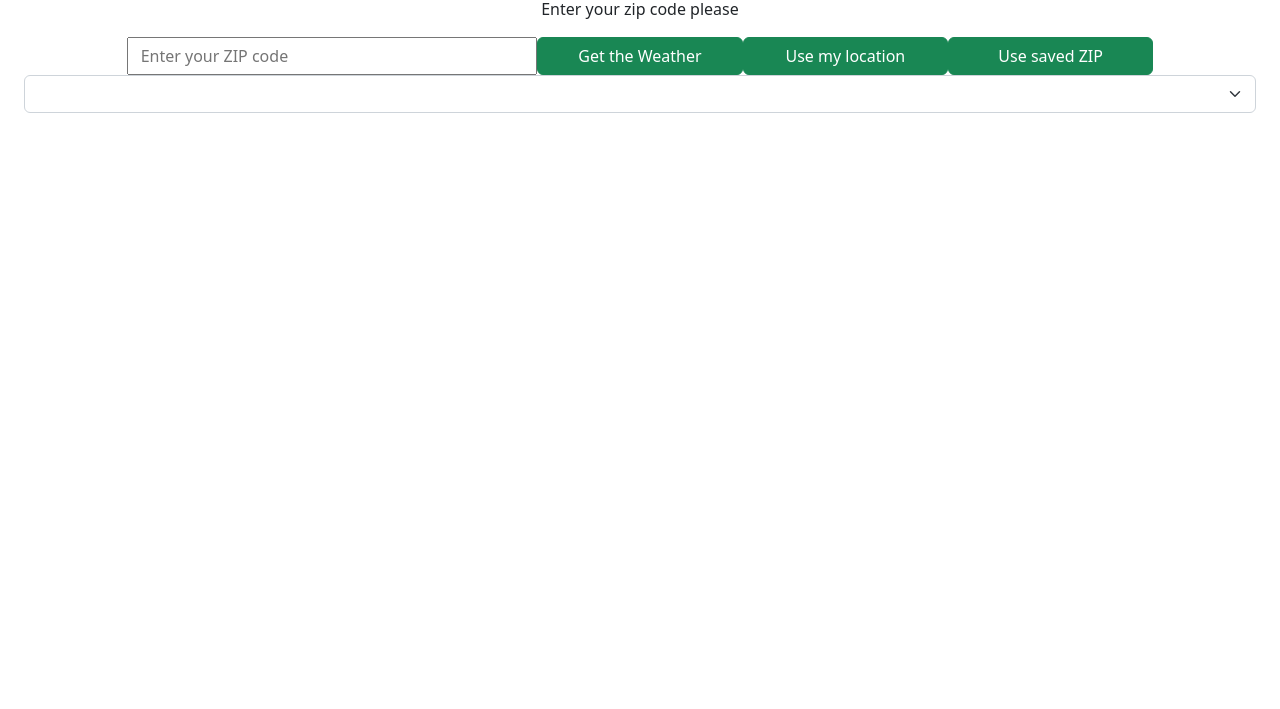
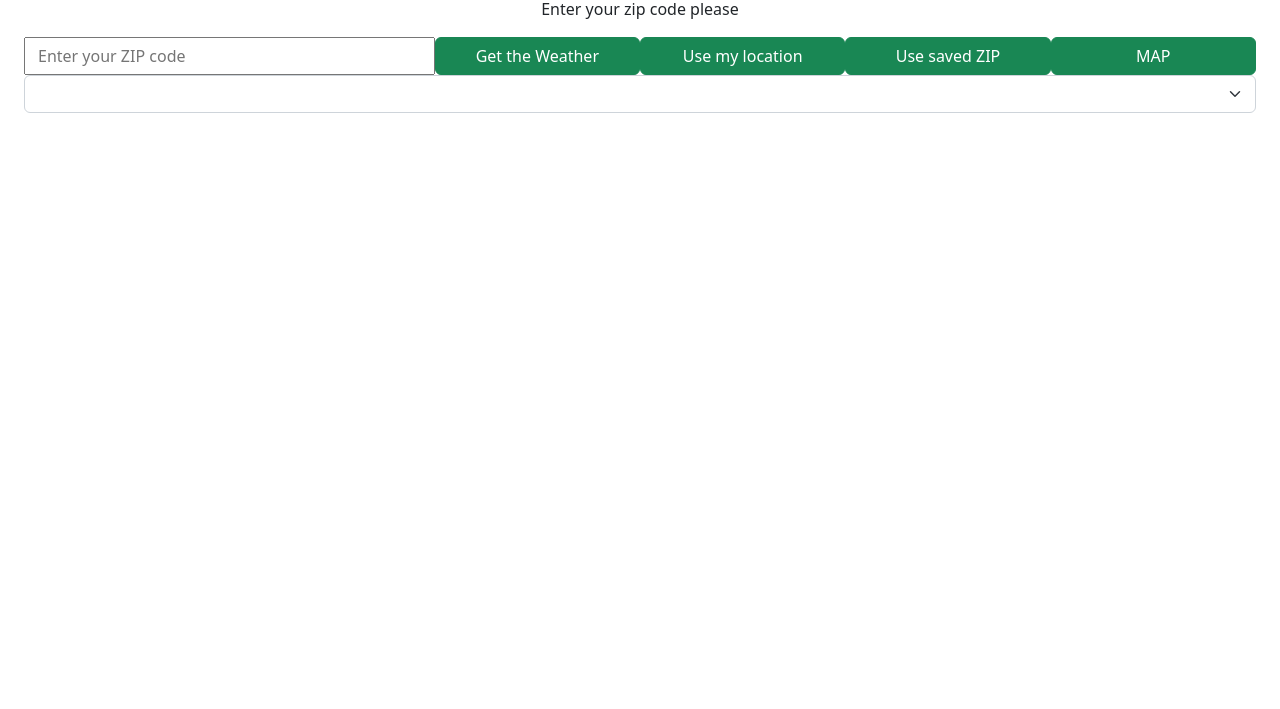
Before and after one commit to Zestus01/weatherApp, a website: page index.html in a window 1280 px wide. Shown: the part 91-800 px from the top of the page. Drawn offline with nearby package versions, Linux system fonts and the light colour scheme; some packages are replaced by stand-ins of ours.

Commit message:
modified:   .gitignore 	modified:   index.html 	modified:   main.js

```diff
--- a/index.html
+++ b/index.html
@@ -5,12 +5,19 @@
     <meta http-equiv="X-UA-Compatible" content="IE=edge">
     <meta name="viewport" content="width=device-width, initial-scale=1.0">
     <link href="https://cdn.jsdelivr.net/npm/bootstrap@5.2.1/dist/css/bootstrap.min.css" rel="stylesheet" integrity="sha384-iYQeCzEYFbKjA/T2uDLTpkwGzCiq6soy8tYaI1GyVh/UjpbCx/TYkiZhlZB6+fzT" crossorigin="anonymous">
+    <script src="https://polyfill.io/v3/polyfill.min.js?features=default"></script>
+    <script type="module" src="./index.ts"></script>
     <title>Document</title>
 </head>
 <body>
     <div id="main"></div>
+    <div id="map"></div>
 
     <script src='./node_modules/axios/dist/axios.min.js'></script>
+    <script
+      src="https://maps.googleapis.com/maps/api/js?key=AIzaSyB41DRUbKWJHPxaFjMAwdrzWzbVKartNGg&callback=initMap&v=weekly"
+      defer
+    ></script>
     <script src="main.js"></script>
 
 </body>
--- a/main.js
+++ b/main.js
@@ -57,6 +57,12 @@ function initPage(){
     saveBtn.addEventListener('click', () => {checkZip(dropDown.value)});
     topRow.appendChild(saveBtn);
 
+    const mapBtn = document.createElement('button');
+    mapBtn.textContent = 'MAP';
+    mapBtn.className = 'col-4 col-sm-2 btn btn-success';
+    mapBtn.addEventListener('click', () => {initMap()});
+    topRow.appendChild(mapBtn);
+
     const dropDown = document.createElement('select')
     dropDown.id = 'dropDown';
     dropDown.textContent = 'Saved ZIP Codes';
@@ -66,6 +72,28 @@ function initPage(){
     appendSaved(true, 0);
 
 }
+
+function initMap(){
+    let mapDiv = document.createElement('div');
+    mapDiv.id = 'map';
+    htmlBody.appendChild(mapDiv);
+    const originalMapCenter = new google.maps.LatLng(-25.363882, 131.044922);
+    const map = new google.maps.Map(document.getElementById("map"), {
+        zoom: 4,
+        center: originalMapCenter,
+    });
+    const infowindow = new google.maps.InfoWindow({
+        content: "Change the zoom level",
+        position: originalMapCenter,
+    });
+
+    infowindow.open(map);
+    map.addListener("zoom_changed", () => {
+        infowindow.setContent("Zoom: " + map.getZoom());
+    });
+}
+
+
 // Converts the temperature from Kelvin to the other ones
 function convertTemp(){
     state.weatherInfo.tempC = Math.round(state.weatherInfo.tempK - 273.15);
```
Also changed, not shown: 1 other file.
